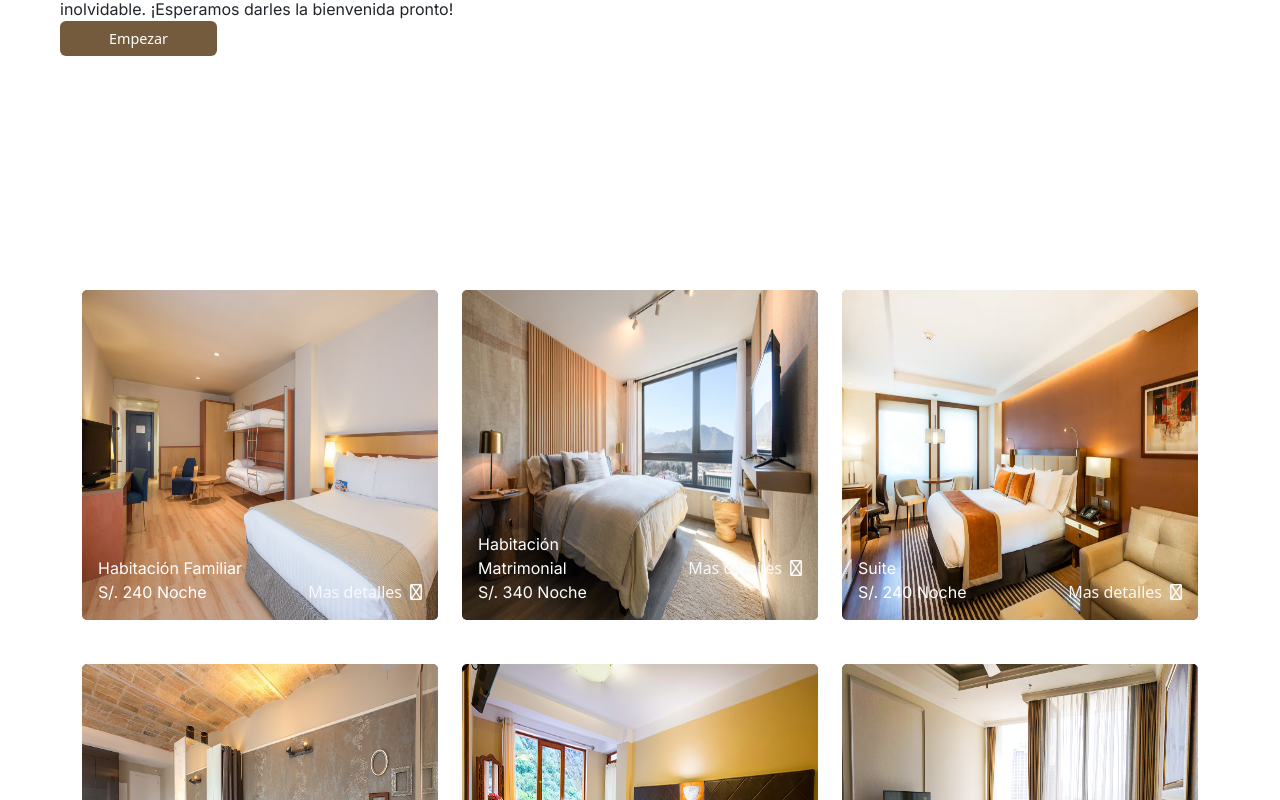
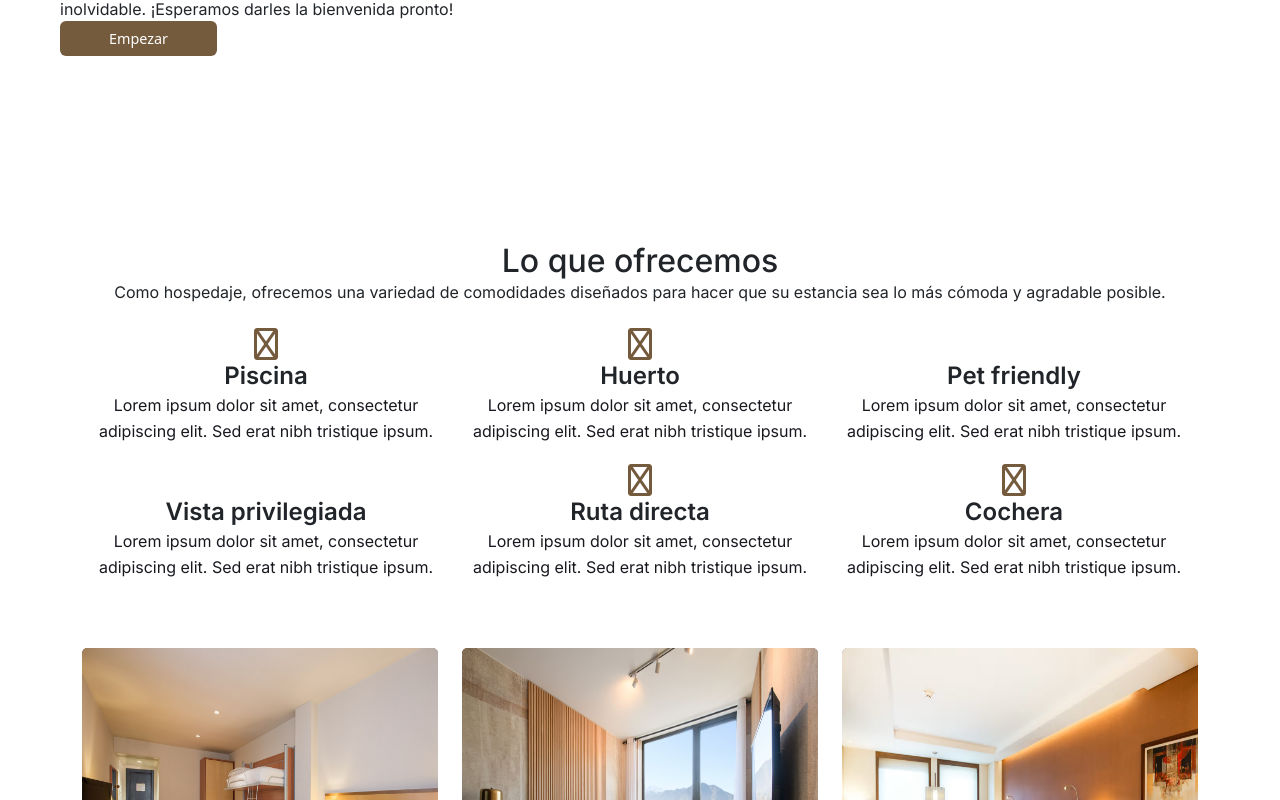
Before and after one commit to AndersonLe17/villabuenavista, a React (Create React App) app: page / in a window 1280 px wide. Shown: the part 558-1358 px from the top of the page. Built offline with nearby package versions, Linux system fonts and the light colour scheme.

Commit message:
Integration detail service home

```diff
--- a/src/components/CardsCustom/CardServiceCustom.jsx
+++ b/src/components/CardsCustom/CardServiceCustom.jsx
@@ -21,7 +21,7 @@ const CardServiceCustom = ({ title, price, imageRoom }) => {
               <a href="/detail-room" className="link-light" style={{ textDecoration: "none" }}>
                 <br />
                 Mas detalles
-                <i class="fa-regular fa-arrow-right ps-2"></i>
+                <i className="fa-regular fa-arrow-right ps-2"></i>
               </a>
             </Col>
           </Row>
--- a/src/components/Content/HomeContent.jsx
+++ b/src/components/Content/HomeContent.jsx
@@ -1,9 +1,11 @@
 import { Container } from "react-bootstrap";
 import CardsService from "./components/CardsService";
+import ServiceDetails from "./components/ServiceDetails";
 
 const HomeContent = () => {
   return (
     <Container fluid>
+        <ServiceDetails/>
         <CardsService/>
     </Container>
   )
--- /dev/null
+++ b/src/components/Content/components/ServiceDetails.jsx
@@ -0,0 +1,88 @@
+import { Row, Col } from "react-bootstrap";
+
+const ServiceDetails = () => {
+  return (
+    <div>
+      <Offer />
+      <div className="d-flex justify-content-center align-items-center">
+        <Row
+          xs={1}
+          md={2}
+          lg={3}
+          className="g-4 justify-content-center"
+        >
+          <Col>
+            <Feature
+              icon="fa-regular fa-water-ladder fa-2x"
+              sub="Piscina"
+              detail="Lorem ipsum dolor sit amet, consectetur adipiscing elit. Sed erat nibh tristique ipsum."
+            />
+            <Feature
+              icon="fa-regular fa-glasses-round fa-2x"
+              sub="Vista privilegiada"
+              detail="Lorem ipsum dolor sit amet, consectetur adipiscing elit. Sed erat nibh tristique ipsum."
+            />
+          </Col>
+          <Col>
+            <Feature
+              icon="fa-sharp fa-regular fa-seedling fa-2x"
+              sub="Huerto"
+              detail="Lorem ipsum dolor sit amet, consectetur adipiscing elit. Sed erat nibh tristique ipsum."
+            />
+            <Feature
+              icon="fa-regular fa-road fa-2x"
+              sub="Ruta directa"
+              detail="Lorem ipsum dolor sit amet, consectetur adipiscing elit. Sed erat nibh tristique ipsum."
+            />
+          </Col>
+          <Col>
+            <Feature
+              icon="fa-regular fa-paw-simple fa-2x"
+              sub="Pet friendly"
+              detail="Lorem ipsum dolor sit amet, consectetur adipiscing elit. Sed erat nibh tristique ipsum."
+            />
+            <Feature
+              icon="fa-regular fa-car fa-2x"
+              sub="Cochera"
+              detail="Lorem ipsum dolor sit amet, consectetur adipiscing elit. Sed erat nibh tristique ipsum."
+            />
+          </Col>
+        </Row>
+      </div>
+    </div>
+  );
+};
+
+const Feature = ({ icon, sub, detail }) => {
+  return (
+    <div className="card">
+      <div className="card-content">
+        <div className="card-icon">
+          <i className={icon}></i>
+        </div>
+        <h4 className="sub-card">{sub}</h4>
+        <p className="card-detail">{detail}</p>
+      </div>
+    </div>
+  );
+};
+
+const Offer = () => {
+  return (
+    <div>
+      <div className="offer-sub text-center">
+        <h2>Lo que ofrecemos</h2>
+        <div className="offer-content">
+          <p>
+            Como hospedaje, ofrecemos una variedad de comodidades diseñados para
+            hacer que su estancia sea lo más cómoda y agradable posible.
+          </p>
+        </div>
+      </div>
+      <br/>
+    </div>
+  );
+};
+
+
+export default ServiceDetails;
--- a/src/components/Header/Details.jsx
+++ /dev/null
@@ -1,53 +0,0 @@
-import { Feature, Offer } from "../Header";
-import { Row, Col } from "react-bootstrap";
-
-const Details = () => {
-  return (
-    <div>
-    <Offer/>
-    <div className="DetailsWrapper"></div>
-    <div className="d-flex justify-content-center align-items-center">
-      <Row xs={1} md={2} lg={3} className="g-4" style={{ justifyContent: "center" }}>
-        <Col>
-          <Feature
-            icon="fa-regular fa-water-ladder fa-2x"
-            sub="Piscina"
-            detail="Lorem ipsum dolor sit amet, consectetur adipiscing elit. Sed erat nibh tristique ipsum."
-          />
-          <Feature
-            icon="fa-regular fa-glasses-round fa-2x"
-            sub="Vista privilegiada"
-            detail="Lorem ipsum dolor sit amet, consectetur adipiscing elit. Sed erat nibh tristique ipsum."
-          />
-        </Col>
-        <Col>
-          <Feature
-            icon="fa-sharp fa-regular fa-seedling fa-2x"
-            sub="Huerto"
-            detail="Lorem ipsum dolor sit amet, consectetur adipiscing elit. Sed erat nibh tristique ipsum."
-          />
-          <Feature
-            icon="fa-regular fa-road fa-2x"
-            sub="Ruta directa"
-            detail="Lorem ipsum dolor sit amet, consectetur adipiscing elit. Sed erat nibh tristique ipsum."
-          />
-        </Col>
-        <Col>
-          <Feature
-            icon="fa-regular fa-paw-simple fa-2x"
-            sub="Pet friendly"
-            detail="Lorem ipsum dolor sit amet, consectetur adipiscing elit. Sed erat nibh tristique ipsum."
-          />
-          <Feature
-            icon="fa-regular fa-car fa-2x"
-            sub="Cochera"
-            detail="Lorem ipsum dolor sit amet, consectetur adipiscing elit. Sed erat nibh tristique ipsum."
-          />
-        </Col>
-      </Row>
-    </div>
-  </div>
-  );
-};
-
-export default Details;
--- a/src/components/Header/Feature.jsx
+++ /dev/null
@@ -1,15 +0,0 @@
-const Feature = ({ icon, sub, detail }) => {
-  return (
-    <div className="card">
-      <div className="card-content">
-        <div className="card-icon">
-          <i class={icon}></i>
-        </div>
-        <h4 className="sub-card">{sub}</h4>
-        <p className="card-detail">{detail}</p>
-      </div>
-    </div>
-  );
-};
-
-export default Feature;
--- a/src/components/Header/Offer.jsx
+++ /dev/null
@@ -1,18 +0,0 @@
-const Offer = () => {
-  return (
-    <div>
-      <div className="offer-sub text-center">
-        <h2>Lo que ofrecemos</h2>
-        <div className="offer-content">
-          <p>
-            Como hospedaje, ofrecemos una variedad de comodidades diseñados para
-            hacer que su estancia sea lo más cómoda y agradable posible.
-          </p>
-        </div>
-      </div>
-      <br/>
-    </div>
-  );
-};
-
-export default Offer;
--- a/src/components/Header/index.js
+++ b/src/components/Header/index.js
@@ -1,5 +1,2 @@
 export {default as Header} from './Header';
 export {default as HeaderLogin} from './HeaderLogin';
-export {default as Details} from './Details';
-export {default as Feature} from './Feature';
-export {default as Offer} from './Offer';
--- a/src/pages/Dashboard.jsx
+++ b/src/pages/Dashboard.jsx
@@ -1,6 +1,7 @@
 import { SideBarDashboard } from "../components/NavBar";
 import { Routes, Route } from "react-router-dom";
 import { DashboardContent } from "../components/Content";
+import StaffContent from "../components/Content/StaffContent";
 
 const Dashboard = () => {
   return (
@@ -9,7 +10,7 @@ const Dashboard = () => {
       <div className="layout-content">
         <Routes>
           <Route path="/" element={<DashboardContent/>}/>
-          <Route path="staff" element={<DashboardContent/>}/>
+          <Route path="staff" element={<StaffContent/>}/>
         </Routes>
       </div>
     </div>
```
